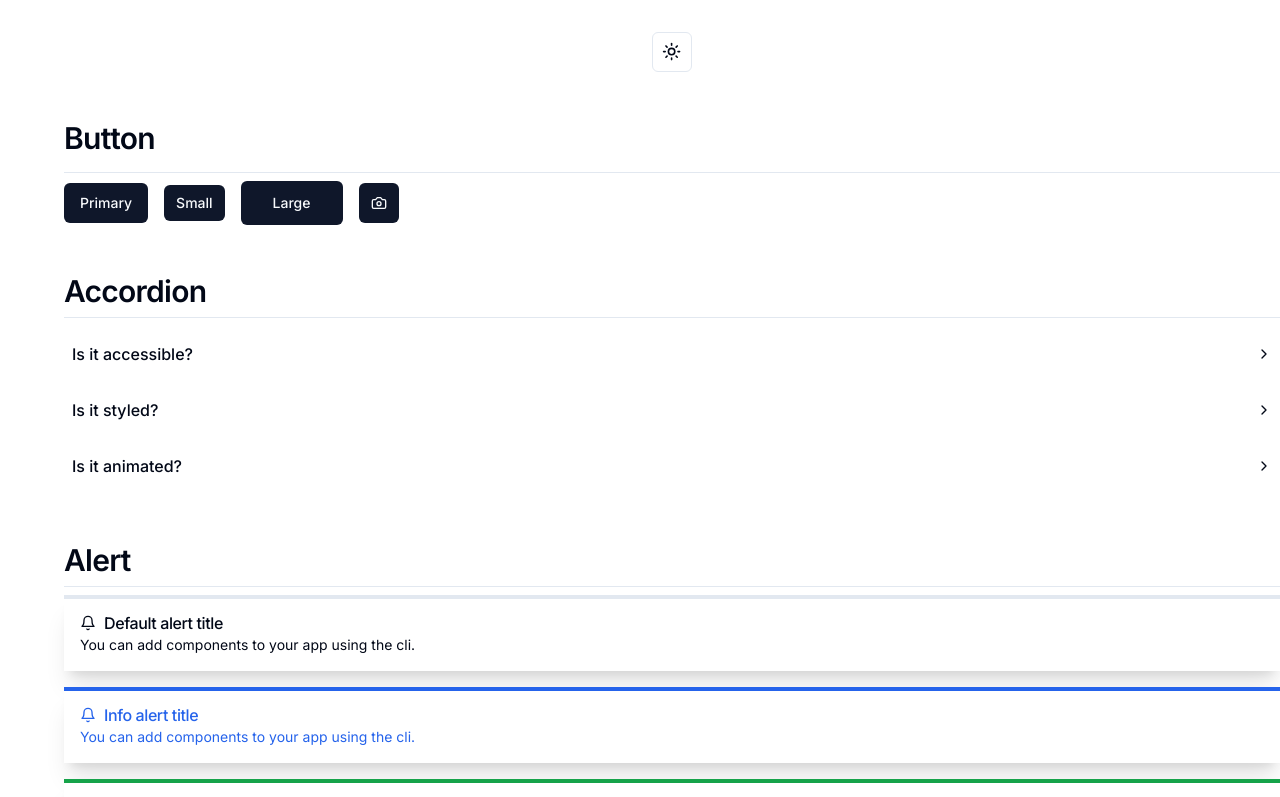
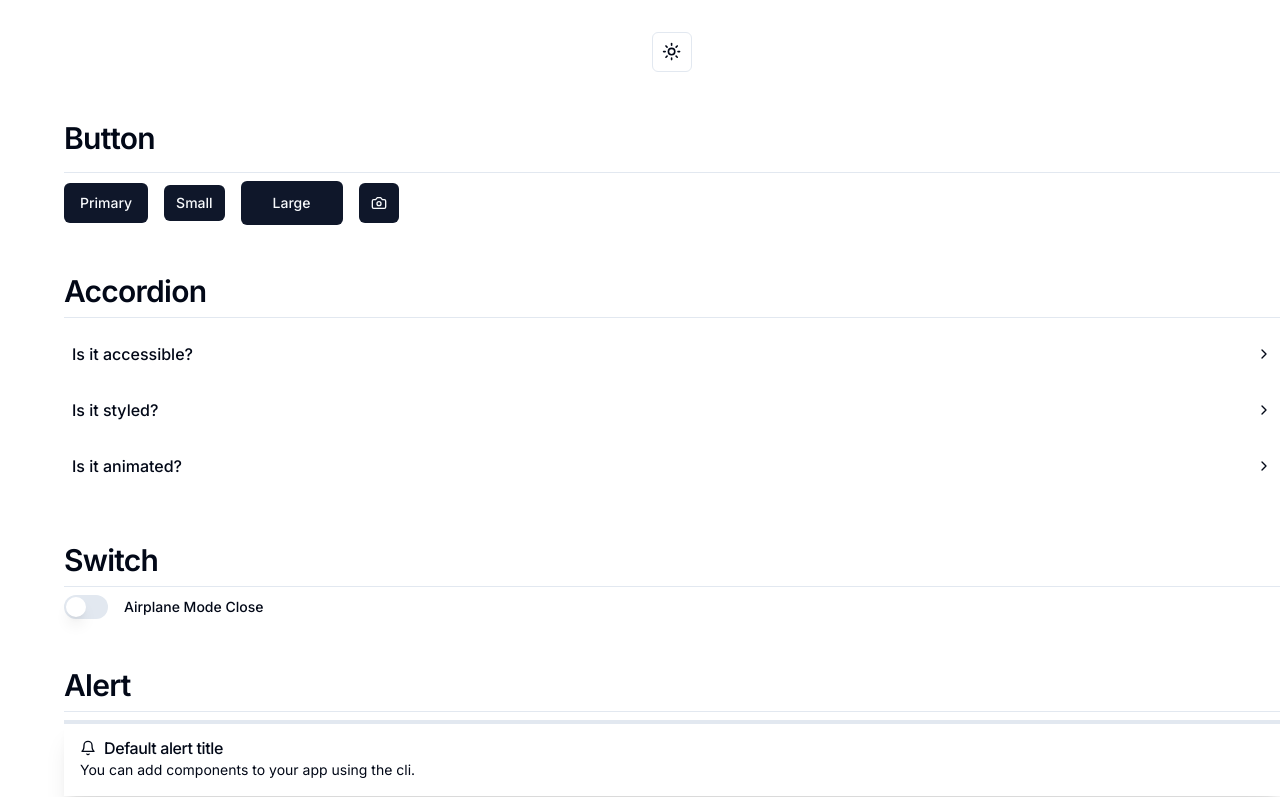
Before and after one commit to yportfolio/patternfly-tailwind, a Next.js app: page / in a window 1280 px wide. Shown: the top 797 px of the page. Built offline with nearby package versions, Linux system fonts and the light colour scheme.

Commit message:
feat: add switch component

```diff
--- /dev/null
+++ b/app/components/SwitchDemo.tsx
@@ -0,0 +1,20 @@
+"use client";
+
+import React, { useState } from "react";
+import { Switch } from "@/components/ui/switch";
+import { Label } from "@/components/ui/label";
+
+export default function SwitchDemo() {
+  const [isChecked, setIsChecked] = useState(false);
+  return (
+    <>
+      <Switch
+        checked={isChecked}
+        onCheckedChange={(checked) => setIsChecked(checked)}
+      />
+      <Label htmlFor="airplane-mode">
+        Airplane Mode {isChecked ? "Open" : "Close"}
+      </Label>
+    </>
+  );
+}
--- a/app/page.tsx
+++ b/app/page.tsx
@@ -1,9 +1,8 @@
-import { Camera } from "lucide-react";
-import { Button } from "@/components/ui/button";
 import { ModeToggle } from "@/components/theme/ModeToggle";
 import AccordionDemo from "./components/AccordionDemo";
 import ButtonDemo from "./components/ButtonDemo";
 import AlertDemo from "./components/AlertDemo";
+import SwitchDemo from "./components/SwitchDemo";
 
 export default function Home() {
   return (
@@ -30,6 +29,16 @@
 
       <div className="flex flex-col justify-start w-full space-y-2">
         <h2 className="scroll-m-20 border-b pb-2 text-3xl font-semibold tracking-tight transition-colors first:mt-0">
+          Switch
+        </h2>
+
+        <div className="flex items-center space-x-4">
+          <SwitchDemo />
+        </div>
+      </div>
+
+      <div className="flex flex-col justify-start w-full space-y-2">
+        <h2 className="scroll-m-20 border-b pb-2 text-3xl font-semibold tracking-tight transition-colors first:mt-0">
           Alert
         </h2>
         <div className="space-y-4 flex flex-col items-center">
--- /dev/null
+++ b/components/ui/label.tsx
@@ -0,0 +1,26 @@
+"use client"
+
+import * as React from "react"
+import * as LabelPrimitive from "@radix-ui/react-label"
+import { cva, type VariantProps } from "class-variance-authority"
+
+import { cn } from "@/lib/utils"
+
+const labelVariants = cva(
+  "text-sm font-medium leading-none peer-disabled:cursor-not-allowed peer-disabled:opacity-70"
+)
+
+const Label = React.forwardRef<
+  React.ElementRef<typeof LabelPrimitive.Root>,
+  React.ComponentPropsWithoutRef<typeof LabelPrimitive.Root> &
+    VariantProps<typeof labelVariants>
+>(({ className, ...props }, ref) => (
+  <LabelPrimitive.Root
+    ref={ref}
+    className={cn(labelVariants(), className)}
+    {...props}
+  />
+))
+Label.displayName = LabelPrimitive.Root.displayName
+
+export { Label }
--- /dev/null
+++ b/components/ui/switch.tsx
@@ -0,0 +1,29 @@
+"use client"
+
+import * as React from "react"
+import * as SwitchPrimitives from "@radix-ui/react-switch"
+
+import { cn } from "@/lib/utils"
+
+const Switch = React.forwardRef<
+  React.ElementRef<typeof SwitchPrimitives.Root>,
+  React.ComponentPropsWithoutRef<typeof SwitchPrimitives.Root>
+>(({ className, ...props }, ref) => (
+  <SwitchPrimitives.Root
+    className={cn(
+      "peer inline-flex h-[24px] w-[44px] shrink-0 cursor-pointer items-center rounded-full border-2 border-transparent transition-colors focus-visible:outline-none focus-visible:ring-2 focus-visible:ring-ring focus-visible:ring-offset-2 focus-visible:ring-offset-background disabled:cursor-not-allowed disabled:opacity-50 data-[state=checked]:bg-primary data-[state=unchecked]:bg-input",
+      className
+    )}
+    {...props}
+    ref={ref}
+  >
+    <SwitchPrimitives.Thumb
+      className={cn(
+        "pointer-events-none block h-5 w-5 rounded-full bg-background shadow-lg ring-0 transition-transform data-[state=checked]:translate-x-5 data-[state=unchecked]:translate-x-0"
+      )}
+    />
+  </SwitchPrimitives.Root>
+))
+Switch.displayName = SwitchPrimitives.Root.displayName
+
+export { Switch }
--- a/package.json
+++ b/package.json
@@ -11,7 +11,9 @@
   "dependencies": {
     "@radix-ui/react-accordion": "^1.1.2",
     "@radix-ui/react-dropdown-menu": "^2.0.5",
+    "@radix-ui/react-label": "^2.0.2",
     "@radix-ui/react-slot": "^1.0.2",
+    "@radix-ui/react-switch": "^1.0.3",
     "@types/node": "20.5.7",
     "@types/react": "18.2.21",
     "@types/react-dom": "18.2.7",
```
Also changed, not shown: 1 other file (tests, documents, lock files or other folders).
